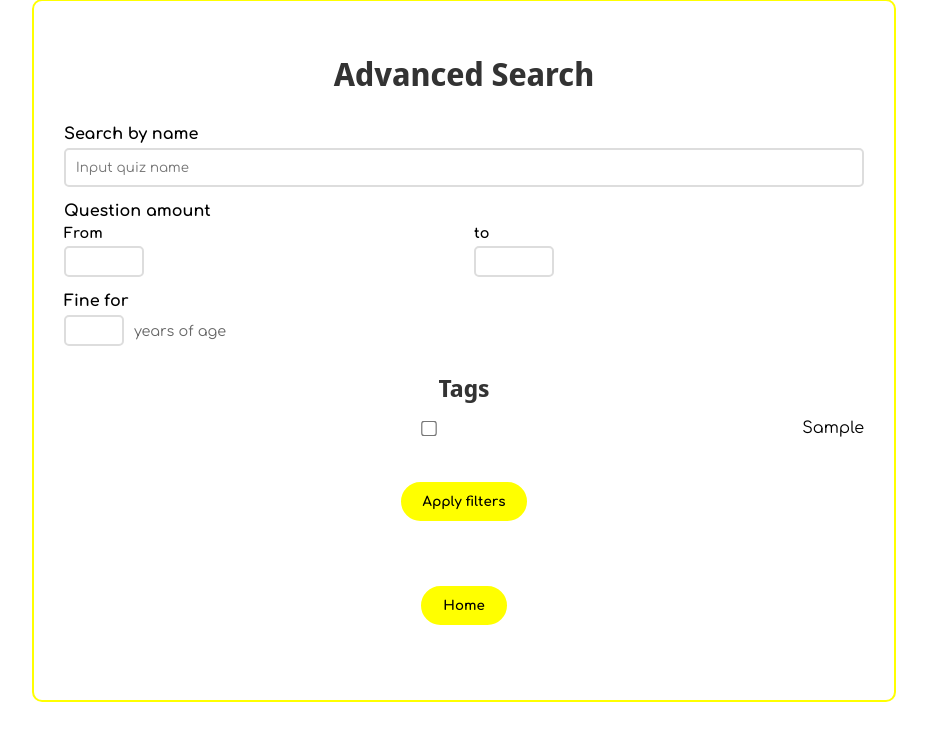
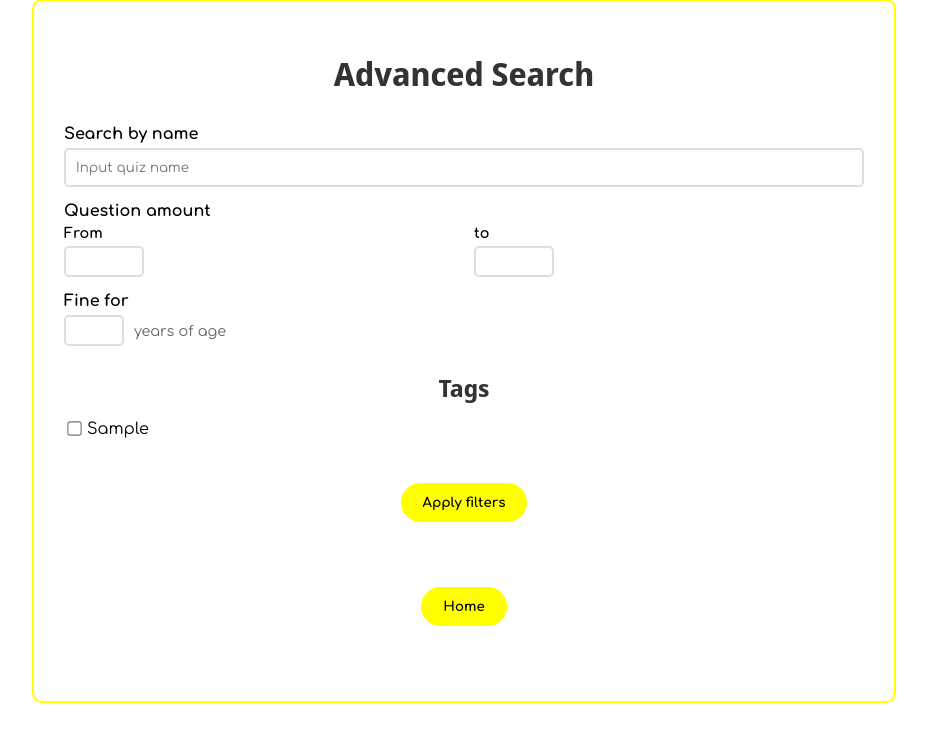
Before and after one commit to sanyaswee/SuperQuizzes-django-edition, a Django app: page /en-us/search in a window 1280 px wide. Shown: the part 31-773 px from the top of the page, without its empty margins (176-1103 px from the left). Run offline with Django 4.2, Linux system fonts and the light colour scheme; tables that the repository leaves empty hold one stand-in row (values such as "Sample post").

Commit message:
Fix spacing

```diff
--- a/static/home/css/advanced_search.css
+++ b/static/home/css/advanced_search.css
@@ -100,19 +100,22 @@
     justify-content: space-between;
 }
 
+.tag-item input[type="checkbox"] {
+    width: auto;
+    transform: scale(1.1);
+    margin-right: 6px;
+    vertical-align: middle;
+    align-self: center;
+}
+
+
 .tag-item {
     display: flex;
     align-items: center;
-    gap: 8px;
-    min-width: 200px;
+    gap: 0;
     flex: 1;
 }
 
-.tag-item input[type="checkbox"] {
-    transform: scale(1.2);
-    cursor: pointer;
-    margin: 0;
-}
 
 .tag-item label {
     cursor: pointer;
```
